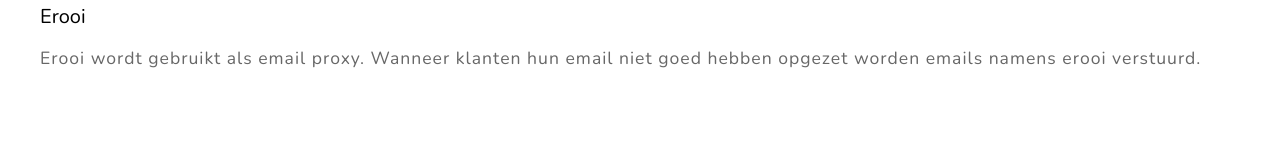
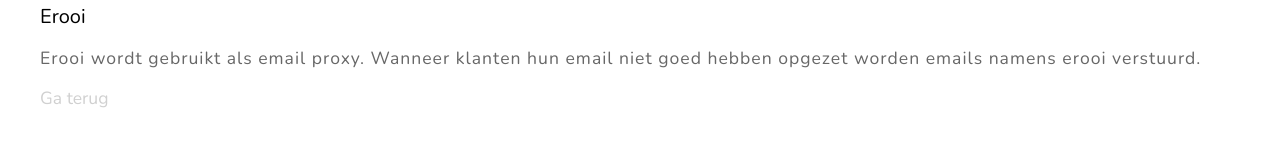
Before and after one commit to Solestium/Website, a Next.js app: page /projects/erooi in a window 1280 px wide. Shown: the part 131-291 px from the top of the page. Built offline with nearby package versions, Linux system fonts and the light colour scheme.

Commit message:
Added footer

```diff
--- /dev/null
+++ b/components/footer.js
@@ -0,0 +1,23 @@
+import Link from 'next/link';
+
+const Footer = () => (
+  <div className="footer">
+    <div className="container">
+      <Link href="/"><a>Ga terug</a></Link>
+    </div>
+
+    <style jsx>{`
+      .footer {
+        padding-top: 1rem;
+        font-size: 1.1rem;
+      }
+
+      .footer a {
+        color: #d0d0d0;
+        text-decoration: none;
+      }
+    `}</style>
+  </div>
+)
+
+export default Footer
--- a/components/header.js
+++ b/components/header.js
@@ -1,6 +1,6 @@
 import Link from 'next/link';
 
-export default ({ subtitle }) => (
+const Header = ({ subtitle }) => (
   <div className="top-bar">
     <div className="header">
       <div className="container">
@@ -51,3 +51,5 @@
     `}</style>
   </div>
 )
+
+export default Header
--- a/pages/projects/erooi/index.js
+++ b/pages/projects/erooi/index.js
@@ -1,5 +1,8 @@
+import Link from 'next/link';
+
 import Page from '../../../layouts/app';
 import Header from '../../../components/header';
+import Footer from '../../../components/footer';
 
 export default () => (
   <Page>
@@ -10,5 +13,7 @@
         Erooi wordt gebruikt als email proxy. Wanneer klanten hun email niet goed hebben opgezet worden emails namens erooi verstuurd.
       </div>
     </div>
+
+    <Footer />
   </Page>
 )
--- a/pages/projects/foodrink/index.js
+++ b/pages/projects/foodrink/index.js
@@ -10,5 +10,7 @@
         Een te ontwikkelen applicatie. Meer informatie volgt snel.
       </div>
     </div>
+
+    <Footer />
   </Page>
 )
--- a/pages/projects/fortizar/index.js
+++ b/pages/projects/fortizar/index.js
@@ -10,5 +10,7 @@
         Fortizar is een persoonlijk domeinnaam voor projecten. Ook wordt onder dit domein Harbor gehost.
       </div>
     </div>
+
+    <Footer />
   </Page>
 )
--- a/pages/projects/gkdp/index.js
+++ b/pages/projects/gkdp/index.js
@@ -10,5 +10,7 @@
         Wordt gebruikt als ssh tunnel. Hierdoor kan eenvoudig en veilig een verbinding worden opengezet om lokale projecten toegankelijk te maken voor iedereen op het internet.
       </div>
     </div>
+
+    <Footer />
   </Page>
 )
```
